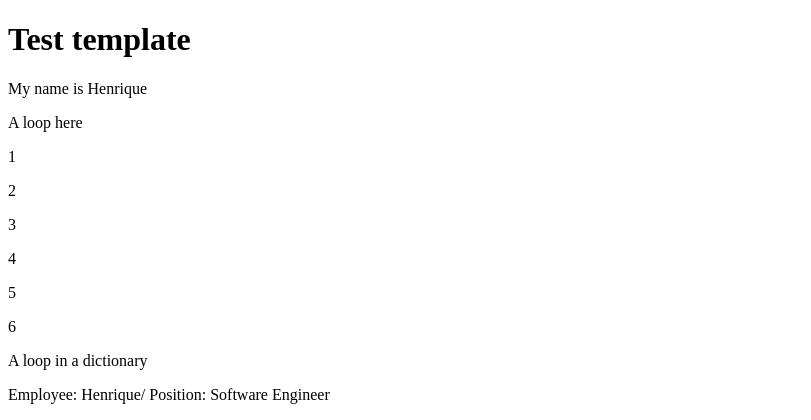
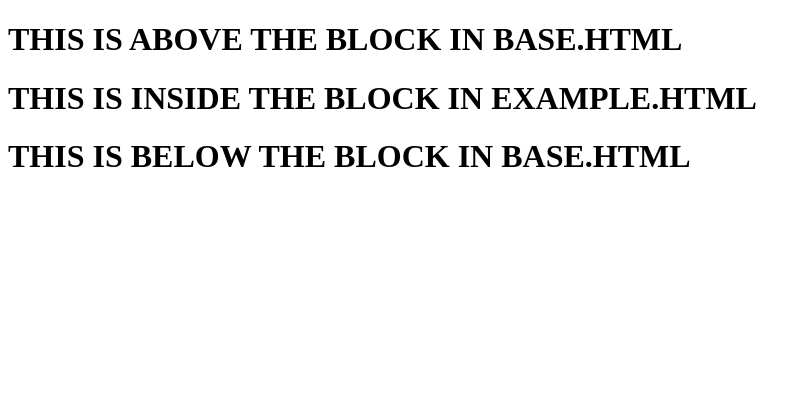
Before and after one commit to albuquerqueFS/python-poo, a Django app: page /my_app/simple/ in a window 1280 px wide. Shown: the top 420 px of the page, without its empty margins (0-811 px from the left). Run offline with Django 4.2, Linux system fonts and the light colour scheme.

Commit message:
template inheritance

```diff
--- a/my_templates/my_app/templates/my_app/example.html
+++ b/my_templates/my_app/templates/my_app/example.html
@@ -1,4 +1,12 @@
-<!DOCTYPE html>
+{% extends 'base.html' %}
+
+{% block content %}
+
+<h1>THIS IS INSIDE THE BLOCK IN EXAMPLE.HTML</h1>
+
+{% endblock %}
+
+{% comment %} <!DOCTYPE html>
 <html lang="en">
 <head>
     <meta charset="UTF-8">
@@ -7,7 +15,7 @@
     <title>Document</title>
 </head>
 <body>
-    <h1>Test template</h1>
+    <h1>Test template | <a href="{% url 'my_app:index' %}">Back to Index page</a> </h1>
     <p>My name is {{name}}</p>
 
     <p>A loop here</p>
@@ -30,4 +38,4 @@
 
     {% endfor %}
 </body>
-</html>
+</html> {% endcomment %}
--- a/my_templates/my_app/urls.py
+++ b/my_templates/my_app/urls.py
@@ -6,6 +6,6 @@ from . import views
 app_name = 'my_app'
 
 urlpatterns = [
-    path('', views.index_view, name='index'),
+    path('index', views.index_view, name='index'),
     path('simple/', views.simple_view, name='simple'),
 ]
--- a/my_templates/my_templates/settings.py
+++ b/my_templates/my_templates/settings.py
@@ -10,6 +10,7 @@ For the full list of settings and their values, see
 https://docs.djangoproject.com/en/4.1/ref/settings/
 """
 
+import os
 from pathlib import Path
 
 # Build paths inside the project like this: BASE_DIR / 'subdir'.
@@ -55,7 +56,9 @@ ROOT_URLCONF = 'my_templates.urls'
 TEMPLATES = [
     {
         'BACKEND': 'django.template.backends.django.DjangoTemplates',
-        'DIRS': [],
+        'DIRS': [
+            os.path.join(BASE_DIR, 'templates')
+        ],
         'APP_DIRS': True,
         'OPTIONS': {
             'context_processors': [
--- /dev/null
+++ b/my_templates/templates/base.html
@@ -0,0 +1,15 @@
+    <!DOCTYPE html>
+    <html lang="en">
+    <head>
+        <meta charset="UTF-8">
+        <meta http-equiv="X-UA-Compatible" content="IE=edge">
+        <meta name="viewport" content="width=device-width, initial-scale=1.0">
+        <title>Document</title>
+    </head>
+    <body>
+        <h1>THIS IS ABOVE THE BLOCK IN BASE.HTML</h1>
+        {% block content %}
+        {% endblock %}
+        <h1>THIS IS BELOW THE BLOCK IN BASE.HTML</h1>
+    </body>
+    </html>
```
